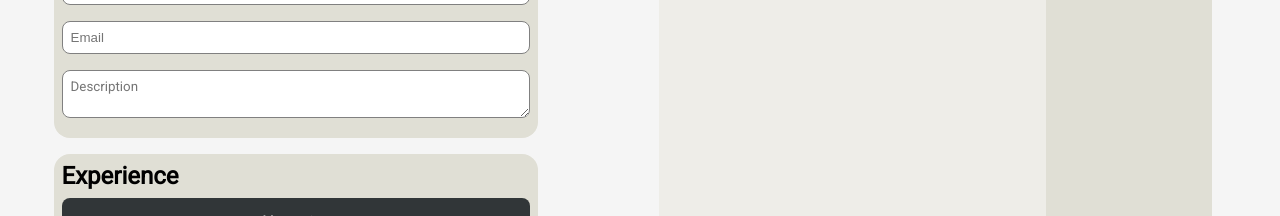
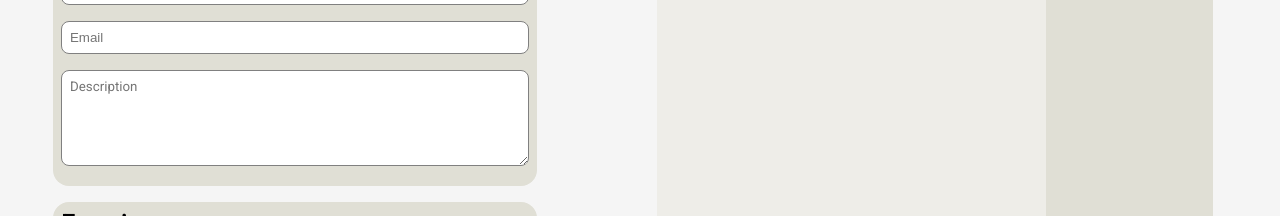
Before and after one commit to Atlas-1510/cv-project, a React (Create React App) app: page / in a window 1280 px wide. Shown: the part 342-558 px from the top of the page. Built offline with nearby package versions, Linux system fonts and the light colour scheme.

Commit message:
Expand description input and fix print sizing issue

```diff
--- a/src/components/Preview/Preview.js
+++ b/src/components/Preview/Preview.js
@@ -6,8 +6,8 @@ import MainPanel from "./MainPanel";
 
 const PreviewStyler = styled.div`
   ${"" /* Fix the positioning into the center later */}
-  width: 209mm;
-  height: 296mm;
+  width: 209.9mm;
+  height: 296.9mm;
   display: grid;
   position: relative;
   grid-template-columns: 70% 30%;
--- a/src/components/utilities/TextArea.js
+++ b/src/components/utilities/TextArea.js
@@ -3,7 +3,7 @@ import styled from "styled-components";
 import { StyledInput } from "./Input";
 
 const StyledExtendedInput = styled(StyledInput)`
-  min-height: 2rem;
+  min-height: 6rem;
   font-family: inherit;
 `;
 
```
